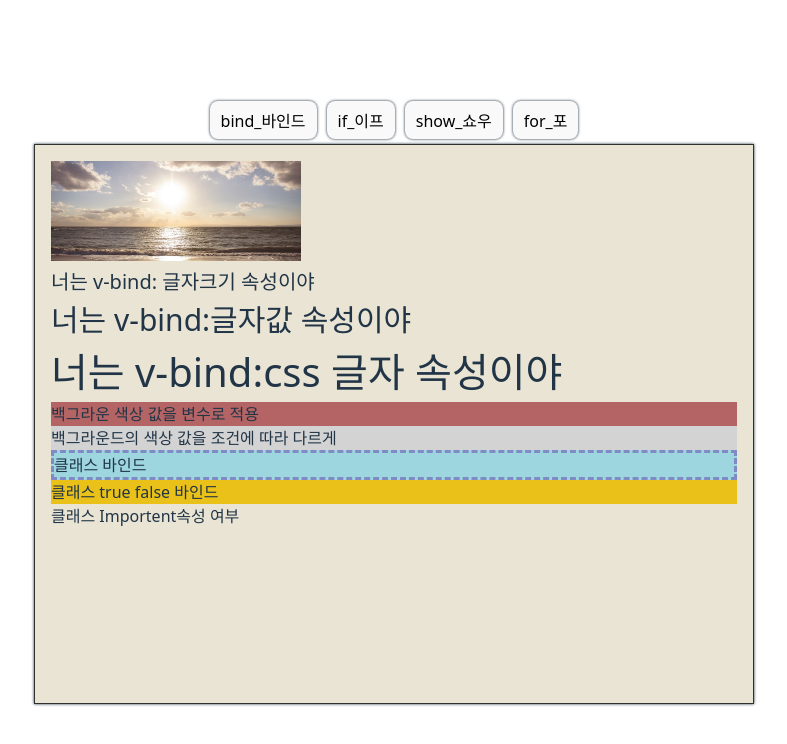
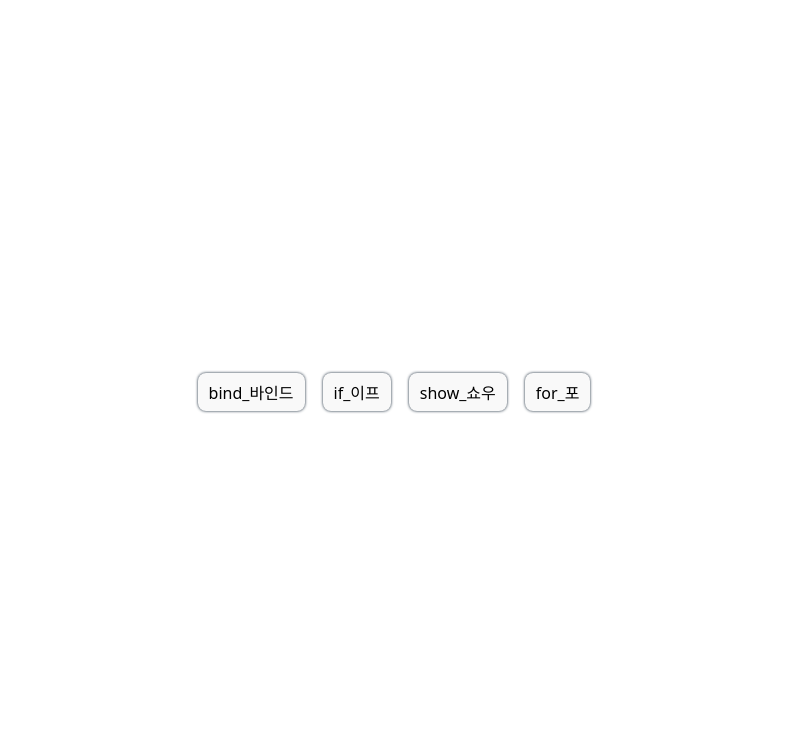
Before and after one commit to kungjin/vue-site, a Vue app: page / in a window 1280 px wide. Shown: the top 744 px of the page, without its empty margins (246-1033 px from the left). Built offline with nearby package versions, Linux system fonts and the light colour scheme; a web font is replaced by a local one.

Commit message:
update
수정

```diff
--- a/src/App.vue
+++ b/src/App.vue
@@ -7,7 +7,7 @@ import Ex3 from './components/Ex3.vue';
 import Ex4 from './components/Ex4.vue';
 
 const pages = { Ex1, Ex2, Ex3, Ex4 }
-const activeComp = ref('Ex1')
+const activeComp = ref(null)
 
 </script>
 
@@ -16,20 +16,29 @@ const activeComp = ref('Ex1')
   <Ex2 />
   <Ex3 />
   <Ex4 /> -->
+  <div class="toolBar">
   <button @click="activeComp = 'Ex1'"> bind_바인드</button>
   <button @click="activeComp = 'Ex2'">if_이프</button>
   <button @click="activeComp = 'Ex3'">show_쇼우</button>
   <button @click="activeComp = 'Ex4'">for_포</button>
-
-  <div id="comp_view">
+</div>
+ <Transition name="fade">
+  <div v-if="activeComp" id="comp_view">
     <KeepAlive>
       <component :is="pages[activeComp]"></component>
     </KeepAlive>
   </div>
+  </Transition>
 
 </template>
 
 <style scoped>
+.toolBar {
+  display: flex;
+  gap: 8px;
+  margin-bottom: 16px;
+  justify-content: center;
+}
 button {
   margin: 5px;
   padding: 6px 10px;
@@ -57,6 +66,10 @@ button:active {
   overflow: auto;
   filter: drop-shadow(0 0 1.5px);
   background-color: #eae4d4;
+}
 
-}
+.fade-enter-from, .fade-leave-to { opacity: 0; transform: translateY(4px); }
+.fade-enter-active, .fade-leave-active { transition: opacity .18s ease, transform .18s ease; }
+
+
 </style>
--- a/src/components/Ex3.vue
+++ b/src/components/Ex3.vue
@@ -48,9 +48,13 @@ div {
 button {
   padding: 6px 12px;
   margin-bottom: 10px;
-  background: #4caf7f;
+  background:  #4ab7a7;
   color: #fff;
   border: none;
   cursor: pointer;
 }
+
+button:hover{
+    background:  #2b675e;
+}
 </style>
```
